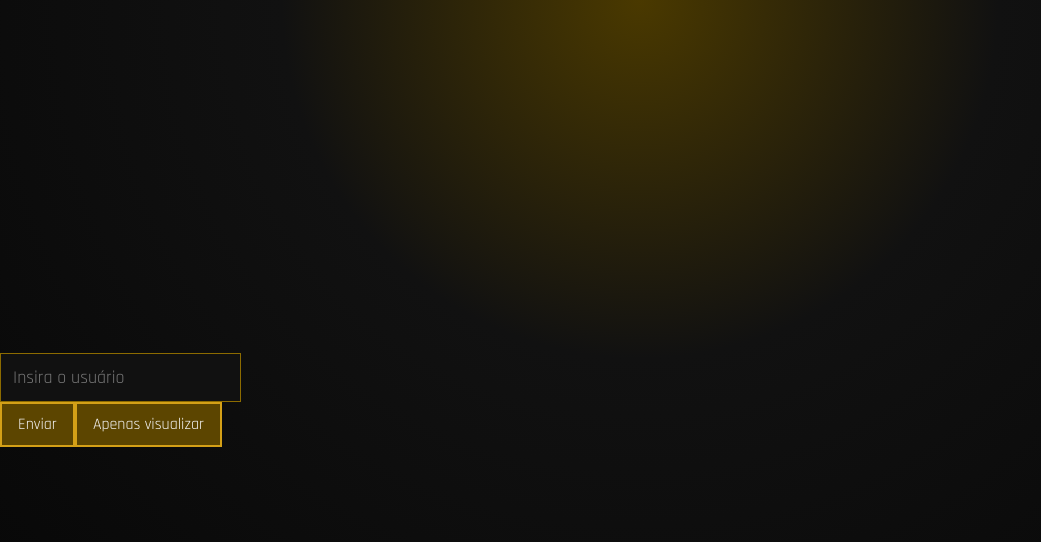
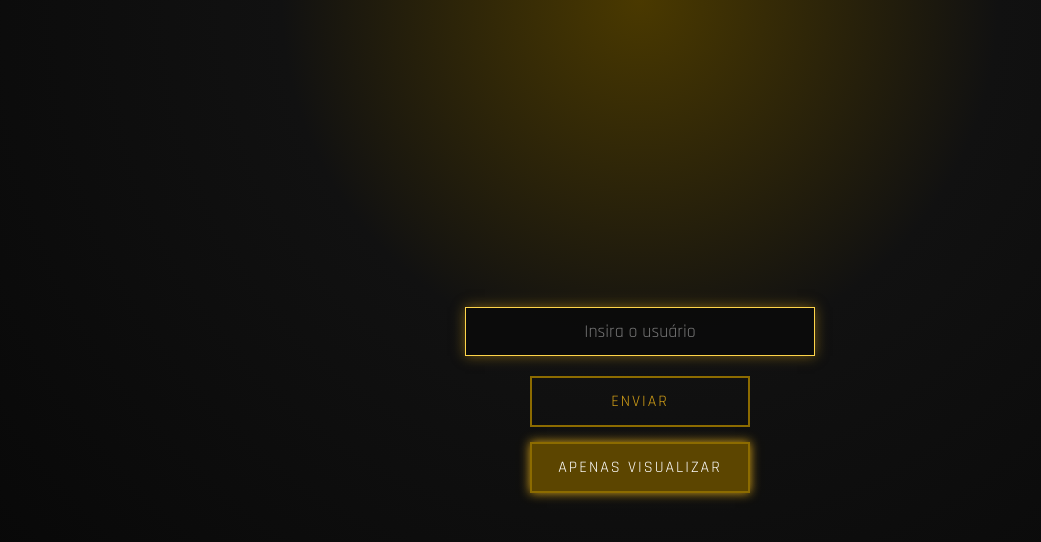
Before and after one commit to MarcioJuniorDev/a-passagem, a React (Vite) app: page / in a window 1280 px wide. Shown: the top 542 px of the page, without its empty margins (0-1041 px from the left). Built offline with nearby package versions, Linux system fonts and the light colour scheme; a web font is replaced by a local one.

Commit message:
css autenticação

```diff
--- a/src/pages/Geral.css
+++ b/src/pages/Geral.css
@@ -584,8 +584,67 @@ textarea {
 
 }
 
-/* AUTENTICAÇÃO */
-#inputAutenticacao
-{
-    justify-content: center;
+/* ================= AUTENTICAÇÃO ================= */
+
+#inputAutenticacao {
+display: flex;
+justify-content: center;
+width: 100%;
+margin-bottom: 20px;
 }
+
+#inputAutenticacao input {
+width: 100%;
+max-width: 350px;
+text-align: center;
+border: 1px solid #8c6b00;
+background: rgba(10, 10, 10, .9);
+}
+
+#inputAutenticacao input {
+border-color: #ffd54a;
+box-shadow: 0 0 12px rgba(212, 160, 23, .5);
+}
+
+#enviar {
+display: flex;
+flex-direction: column;
+align-items: center;
+gap: 15px;
+width: 100%;
+}
+
+#enviar button {
+width: 220px;
+padding: 13px;
+background: transparent;
+text-transform: uppercase;
+letter-spacing: 2px;
+}
+
+/* Botão de visualização */
+
+#enviar button {
+border-color: #8c6b00;
+color: #d4a017;
+}
+
+#enviar button:last-child {
+background: #5c4500;
+color: #fff;
+box-shadow: 0 0 10px #d4a017;
+}
+
+/* Responsividade */
+
+@media (max-width: 480px) {
+#inputAutenticacao {
+padding: 0 20px;
+}
+
+#enviar button {
+    width: 100%;
+    max-width: 350px;
+}
+
+}
```
